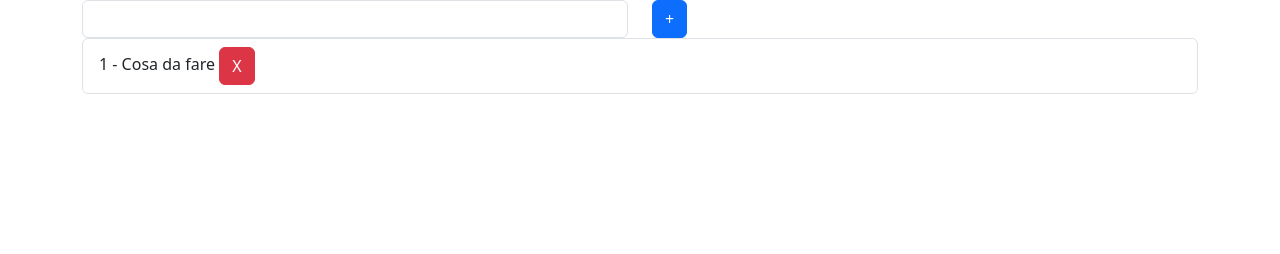
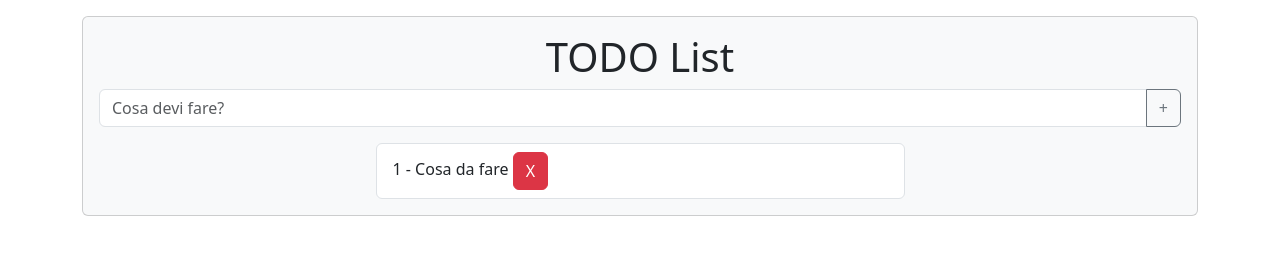
Before and after one commit to dariofusco/vue-todolist, a plain HTML site: page index.html in a window 1280 px wide. Drawn offline with nearby package versions, Linux system fonts and the light colour scheme.

Commit message:
fix barra input

```diff
--- a/index.html
+++ b/index.html
@@ -17,24 +17,32 @@
 <body>
 
     <div id="app">
-        <div class="container">
-            <div class="row">
+        <div class="container mt-3">
+            <div class="card mt-3 bg-light">
+                <div class="card-body">
+                    <h1 class="text-center">TODO List</h1>
+                    <div class="row justify-content-center">
                         <div class="col">
-                    <input type="text" class="form-control" aria-label="Sizing example input"
-                        aria-describedby="inputGroup-sizing-default" v-model="newItem.text">
+                            <div class="input-group mb-3">
+                                <input type="text" class="form-control" placeholder="Cosa devi fare?"
+                                    aria-label="Recipient's username" aria-describedby="button-addon2"
+                                    v-model="newItem.text">
+                                <button class="btn btn-outline-secondary" type="button" id="button-addon2"
+                                    @click="addItem">+</button>
                             </div>
-                <div class="col">
-                    <button type="button" class="btn btn-primary" @click="addItem">+</button>
                         </div>
                     </div>
                     <div class="row">
-                <div class="col">
+                        <div class="col-6 m-auto">
                             <ul class="list-group" v-for="item in toDoList">
-                        <li class="list-group-item" :class="{'text-decoration-line-through': (item.done === true)}">
+                                <li class="list-group-item"
+                                    :class="{'text-decoration-line-through': (item.done === true)}">
                                     {{item.id}} - {{item.text}}
                                     <button type="button" class="btn btn-danger" @click="deleteItem(item.id)">X</button>
                                 </li>
                             </ul>
+                        </div>
+                    </div>
                 </div>
             </div>
         </div>
```
Lines whose indentation alone changed are shown as unchanged.
